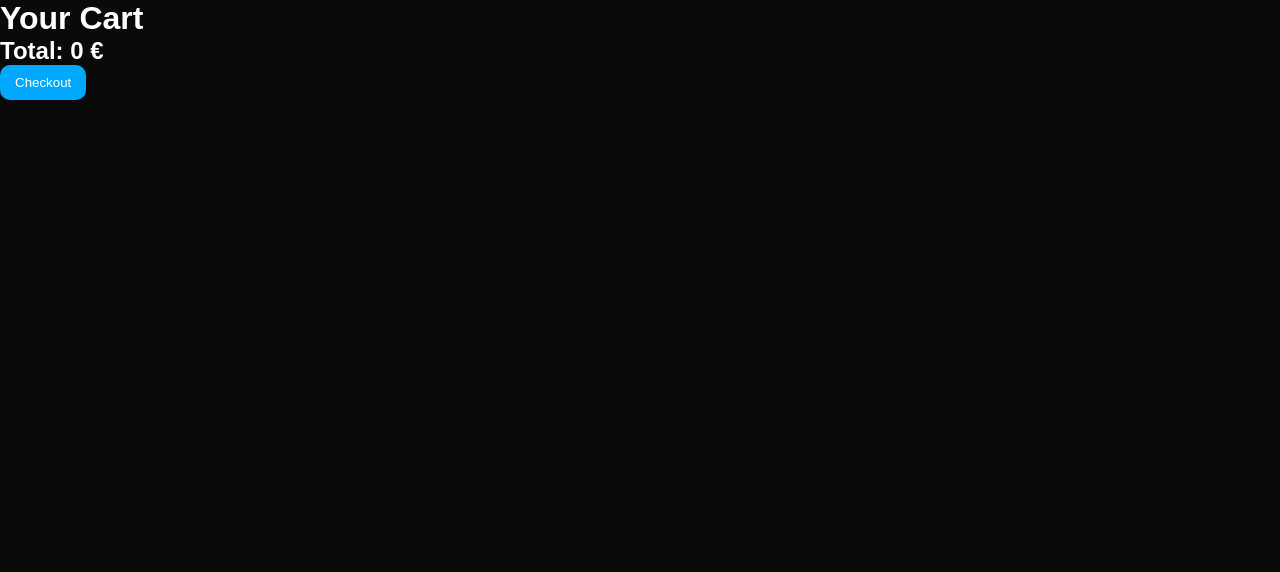
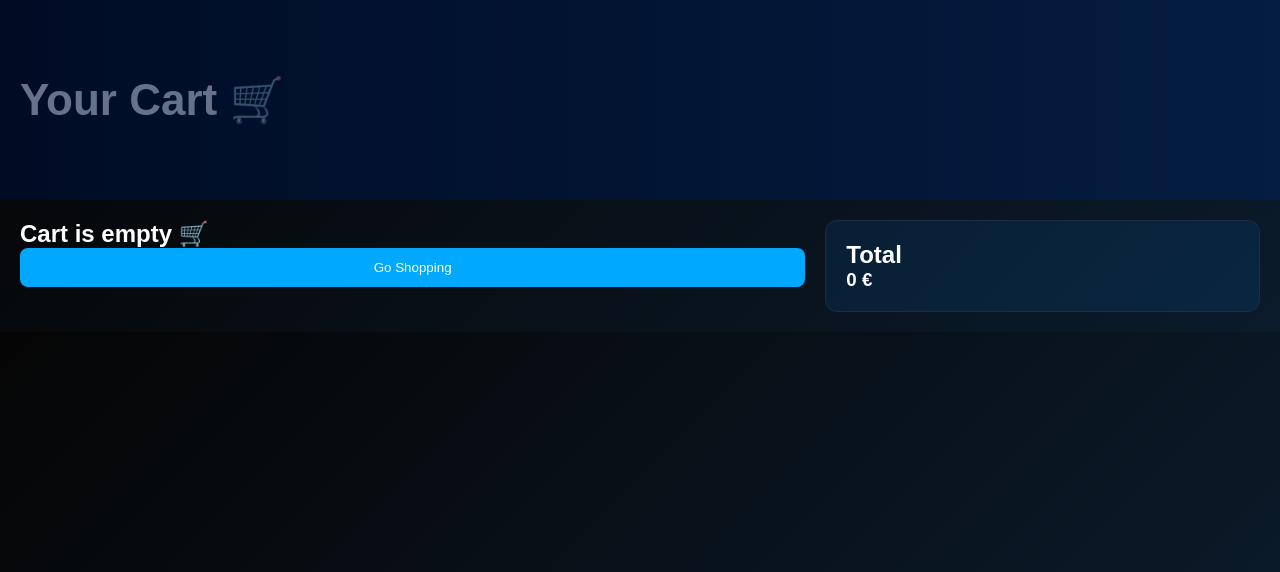
Before and after one commit to eglacaushaj41-ship-it/intershop, a Flask app: page /cart in a window 1280 px wide. Shown: the top 572 px of the page. Run offline with Flask 3, Linux system fonts and the light colour scheme; data comes from the database, SQL or seed files in the repository.

Commit message:
UI improvements + search + filters update

```diff
--- a/app.py
+++ b/app.py
@@ -48,25 +48,22 @@ init_shop_db()
 
 
 # =========================
-# HOME (SEARCH + FILTER)
+# HOME
 # =========================
 @app.route("/")
 def home():
+
     search = request.args.get("search")
-    year = request.args.get("year")
-
     products = get_products()
 
-    # search
     if search:
         products = [p for p in products if search.lower() in p[1].lower()]
 
-    # cart count
-    cart_count = len(session.get("cart", []))
-
-    return render_template("index.html",
-                           products=products,
-                           cart_count=cart_count)
+    return render_template(
+        "index.html",
+        products=products,
+        cart_count=len(session.get("cart", []))
+    )
 
 
 # =========================
@@ -110,14 +107,19 @@ def cart():
     items = []
     total = 0
 
-    for pid in session.get("cart", []):
+    cart_ids = session.get("cart", [])
+
+    for pid in cart_ids:
         if pid in product_map:
             items.append(product_map[pid])
             total += product_map[pid][2]
 
-    return render_template("cart.html",
-                           cart=items,
-                           total=total)
+    return render_template(
+        "cart.html",
+        cart=items,
+        total=total,
+        empty=(len(items) == 0)
+    )
 
 
 # =========================
@@ -152,8 +154,6 @@ def pay():
 
 
 # =========================
-# SUCCESS
-# =========================
 @app.route("/success")
 def success():
     return render_template("success.html")
--- a/static/css/style.css
+++ b/static/css/style.css
@@ -186,3 +186,71 @@ button:hover{
     justify-content:center;
   }
 }
+
+/* =========================
+   CART PAGE (BLACK + BLUE THEME)
+========================= */
+
+body.cart-page{
+  background: linear-gradient(180deg, #02040a, #06122b);
+  color:white;
+}
+
+/* HERO CART */
+.hero{
+  position:relative;
+  height:40vh;
+  background: linear-gradient(135deg, #000000, #001f4d);
+}
+
+.hero::after{
+  content:"";
+  position:absolute;
+  inset:0;
+  background: rgba(0, 20, 60, 0.6);
+}
+
+/* CART CONTAINER */
+.container{
+  display:flex;
+  padding:30px 8%;
+  gap:20px;
+}
+
+/* ITEMS */
+.card{
+  background:#0f172a;
+  border:1px solid #1f2a44;
+  padding:15px;
+  margin-bottom:15px;
+  border-radius:12px;
+  transition:0.3s;
+}
+
+.card:hover{
+  transform:scale(1.02);
+  box-shadow:0 0 20px rgba(0,168,255,0.25);
+}
+
+/* SUMMARY BOX */
+.summary{
+  background:#0b1224;
+  border:1px solid #1f2a44;
+  padding:20px;
+  border-radius:12px;
+}
+
+/* BUTTONS */
+button{
+  background:#00a8ff;
+  color:white;
+  border:none;
+  padding:12px;
+  border-radius:8px;
+  cursor:pointer;
+  transition:0.3s;
+}
+
+button:hover{
+  background:#0077cc;
+}
--- a/templates/cart.html
+++ b/templates/cart.html
@@ -5,32 +5,114 @@
 <title>Cart</title>
 
 <link rel="stylesheet" href="{{ url_for('static', filename='css/style.css') }}">
+
+<style>
+body{
+  background: linear-gradient(135deg, #050505, #0b1b2b);
+  color:white;
+  font-family:Poppins;
+}
+
+/* HERO */
+.hero{
+  height:25vh;
+  background: linear-gradient(90deg, #000, #0a2a4a);
+  display:flex;
+  align-items:center;
+  padding:20px;
+  font-size:22px;
+}
+
+/* CART */
+.container{
+  display:flex;
+  gap:20px;
+  padding:20px;
+}
+
+.items{
+  flex:2;
+}
+
+.card{
+  background: rgba(0,136,255,0.08);
+  border:1px solid rgba(0,136,255,0.2);
+  padding:15px;
+  margin-bottom:15px;
+  border-radius:12px;
+  transition:0.3s;
+}
+
+.card:hover{
+  transform:scale(1.02);
+  box-shadow:0 0 20px rgba(0,136,255,0.3);
+}
+
+/* SUMMARY */
+.summary{
+  flex:1;
+  background: rgba(0,136,255,0.1);
+  padding:20px;
+  border-radius:12px;
+  height:fit-content;
+}
+
+button{
+  width:100%;
+  padding:12px;
+  background:#00a8ff;
+  border:none;
+  color:white;
+  border-radius:8px;
+  cursor:pointer;
+}
+</style>
+
 </head>
 
 <body>
 
-<h1>Your Cart</h1>
+<div class="hero">
+  <h1>Your Cart 🛒</h1>
+</div>
+
+<div class="container">
+
+  <div class="items">
+
+    {% if empty %}
+      <h2>Cart is empty 🛒</h2>
+      <a href="/"><button>Go Shopping</button></a>
+    {% else %}
 
       {% for item in cart %}
-
       <div class="card">
-
         <h3>{{ item[1] }}</h3>
         <p>{{ item[2] }} €</p>
 
         <a href="/remove/{{ item[0] }}">
           <button style="background:red;">Remove</button>
         </a>
+      </div>
+      {% endfor %}
+
+    {% endif %}
 
   </div>
 
-{% endfor %}
+  <div class="summary">
+    <h2>Total</h2>
+    <h3>{{ total }} €</h3>
 
-<h2>Total: {{ total }} €</h2>
-
+    {% if not empty %}
     <a href="/checkout">
       <button>Checkout</button>
     </a>
+    {% endif %}
+
+  </div>
+
+</div>
 
 </body>
 </html>
```
Lines whose indentation alone changed are shown as unchanged.
